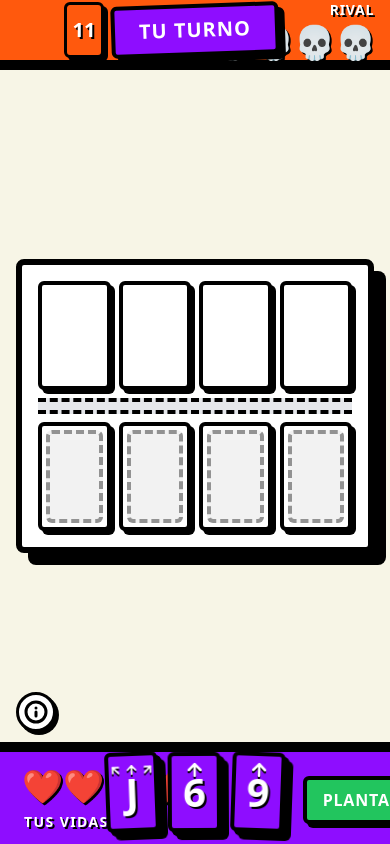
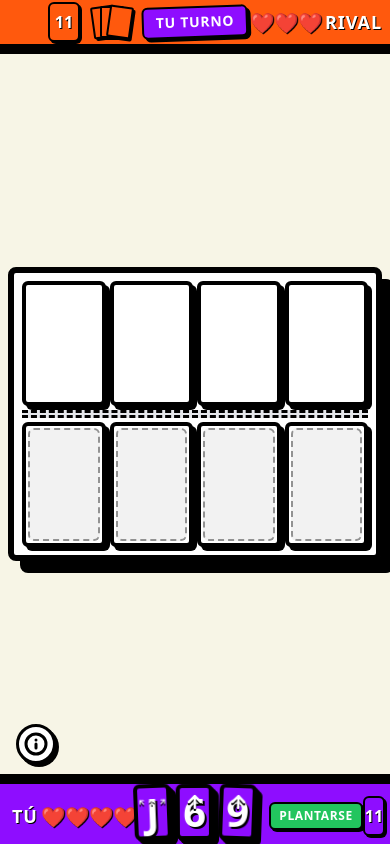
Before and after one commit to antonio10bc-hub/MagicPoker, a Next.js app: page / in a window 390 px wide. Built offline with nearby package versions, Linux system fonts and the light colour scheme.

Commit message:
adaptado a movil

```diff
--- a/app/page.tsx
+++ b/app/page.tsx
@@ -89,15 +89,11 @@ export default function Home() {
 
   // --- MODAL FIN ---
   if (phase === 'end') {
-    // Usamos gameResult para determinar el texto y color
-    // Si gameResult es null (no debería), usamos las vidas como fallback
     const isWin = gameResult === 'win';
     const isDraw = gameResult === 'draw';
 
     let titleText = isDraw ? "¡EMPATE! 🤝" : isWin ? "¡VICTORIA! 🎉" : "💥 FIN DEL JUEGO 💥";
     let subText = isDraw ? "¡Nadie gana esta vez!" : isWin ? "¡Has aplastado a tu rival!" : "Te han hecho puré...";
-
-    // Colores: Win=Morado, Draw=Gris Oscuro, Loss=Naranja
     let titleColorClass = isDraw ? "text-gray-700" : isWin ? "text-[#8e0dff]" : "text-[#ff590d]";
 
     return (
@@ -182,27 +178,31 @@ export default function Home() {
         onClick={() => setShowRules(true)}
         whileHover={{ scale: 1.1, rotate: 5 }}
         whileTap={{ scale: 0.9 }}
-        className="fixed bottom-28 sm:bottom-32 left-4 z-50 w-10 h-10 sm:w-12 sm:h-12 bg-white rounded-full border-[3px] border-black shadow-[3px_3px_0_#000] flex items-center justify-center hover:bg-yellow-100 transition-colors"
+        // Ajustado para móvil: bottom-20 (justo encima de la barra de 16) y en PC bottom-32
+        className="fixed bottom-20 sm:bottom-32 left-4 z-50 w-10 h-10 sm:w-12 sm:h-12 bg-white rounded-full border-[3px] border-black shadow-[3px_3px_0_#000] flex items-center justify-center hover:bg-yellow-100 transition-colors"
       >
         <Info className="w-6 h-6 sm:w-8 sm:h-8 stroke-[3px]" />
       </motion.button>
 
-      {/* 1. HEADER (RIVAL - NARANJA) */}
-      <header className="flex-none h-16 sm:h-20 p-4 flex justify-between items-center relative z-10 border-b-[4px] border-black bg-[#ff590d] shadow-[0_6px_0_#000]">
-        <div className="flex gap-4 items-center relative pl-12 sm:pl-0">
-            <div className="relative w-10 h-14 sm:w-12 sm:h-16 bg-[#ff590d] rounded-md border-[3px] border-black flex items-center justify-center shadow-[4px_4px_0_#000]">
-                <span className="z-10 font-black text-white text-xl drop-shadow-[2px_2px_0_#000]">{opponent.deck.length}</span>
+      {/* 1. HEADER (RIVAL - NARANJA) - Compacto en móvil (h-12) */}
+      <header className="flex-none h-12 sm:h-20 p-2 sm:p-4 flex justify-between items-center relative z-10 border-b-[4px] border-black bg-[#ff590d] shadow-[0_6px_0_#000]">
+        <div className="flex gap-2 sm:gap-4 items-center relative pl-10 sm:pl-0">
+            {/* Mazo Rival (Más pequeño en móvil) */}
+            <div className="relative w-8 h-10 sm:w-12 sm:h-16 bg-[#ff590d] rounded-md border-[2px] sm:border-[3px] border-black flex items-center justify-center shadow-[2px_2px_0_#000] sm:shadow-[4px_4px_0_#000]">
+                <span className="z-10 font-black text-white text-base sm:text-xl drop-shadow-[1px_1px_0_#000] sm:drop-shadow-[2px_2px_0_#000]">{opponent.deck.length}</span>
             </div>
-            <div className="flex -space-x-5 sm:-space-x-7 pl-2">
+            {/* Mano Rival (Escalada en móvil) */}
+            <div className="flex -space-x-4 sm:-space-x-7 pl-1 sm:pl-2">
                 {opponent.hand.map((c, i) => (
-                    <div key={c.id} className="w-8 h-11 sm:w-10 sm:h-14 bg-[#ff590d] rounded-sm border-[3px] border-black shadow-[3px_3px_0_#000] relative pattern-diagonal-lines-sm text-black/30" style={{ zIndex: i, transform: `rotate(${(i - 1) * 8}deg)` }}></div>
+                    <div key={c.id} className="w-6 h-8 sm:w-10 sm:h-14 bg-[#ff590d] rounded-sm border-[2px] sm:border-[3px] border-black shadow-[2px_2px_0_#000] sm:shadow-[3px_3px_0_#000] relative pattern-diagonal-lines-sm text-black/30" style={{ zIndex: i, transform: `rotate(${(i - 1) * 8}deg)` }}></div>
                 ))}
             </div>
         </div>
 
+        {/* Cartel Central (Oculto en móviles muy pequeños si molesta, o escalado) */}
         <div className="absolute left-1/2 -translate-x-1/2 top-1/2 -translate-y-1/2 z-50">
           <div className={clsx(
-            "px-6 py-2 rounded-md text-xl sm:text-2xl font-black tracking-wider transition-all shadow-[6px_6px_0_#000] uppercase border-[4px] border-black whitespace-nowrap relative -rotate-2",
+            "px-3 py-1 sm:px-6 sm:py-2 rounded-md text-sm sm:text-2xl font-black tracking-wider transition-all shadow-[3px_3px_0_#000] sm:shadow-[6px_6px_0_#000] uppercase border-[2px] sm:border-[4px] border-black whitespace-nowrap relative -rotate-2",
             (phase === 'combat' || phase === 'combat-reveal') ? "bg-yellow-400 text-black animate-[wiggle_0.5s_infinite]" :
             turn === 'player' ? "bg-[#8e0dff] text-white" : "bg-white text-[#ff590d]"
           )}>
@@ -210,24 +210,30 @@ export default function Home() {
           </div>
         </div>
 
-        <div className="flex flex-col items-end">
-          <span className="text-sm sm:text-base text-white font-black uppercase tracking-wider mb-1 drop-shadow-[2px_2px_0_#000]">Rival</span>
-          <div className="flex text-3xl sm:text-4xl gap-1 drop-shadow-[2px_2px_0_#000]">
-            {Array(4).fill(0).map((_, i) => (
-              <span key={i} className={i < opponent.lives ? "text-white scale-110" : "text-black/40 grayscale"}>
-                {i < opponent.lives ? '💀' : '☠️'}
-              </span>
-            ))}
-          </div>
+        {/* --- VIDAS RIVAL (Eliminación Izquierda->Derecha) --- */}
+        <div className="flex items-center gap-1 sm:gap-4">
+             {/* Corazones (Pequeños en móvil) */}
+             <div className="flex text-lg sm:text-4xl gap-0.5 sm:gap-1 drop-shadow-[1px_1px_0_#000] sm:drop-shadow-[2px_2px_0_#000]">
+                {Array(4).fill(0).map((_, i) => (
+                // LOGICA INVERTIDA: 💔 a la izquierda
+                <span key={i} className={i < (4 - opponent.lives) ? "text-black/40 grayscale" : "text-white scale-110"}>
+                    {i < (4 - opponent.lives) ? '💔' : '❤️'}
+                </span>
+                ))}
+            </div>
+            {/* Texto RIVAL */}
+            <span className="text-lg sm:text-4xl text-white font-black uppercase tracking-wider drop-shadow-[1px_1px_0_#000] sm:drop-shadow-[2px_2px_0_#000]">
+                RIVAL
+            </span>
         </div>
       </header>
 
       {/* 2. TABLERO CENTRAL */}
-      <section className="flex-1 flex items-center justify-center p-4 overflow-hidden min-h-0 relative py-4 sm:py-8">
+      <section className="flex-1 flex items-center justify-center p-2 sm:p-4 overflow-hidden min-h-0 relative py-2 sm:py-8">
 
-        <div className="w-full max-w-lg bg-white rounded-lg border-[6px] border-black shadow-[12px_12px_0_#000] relative flex flex-col p-4 shrink-0">
+        <div className="w-full max-w-lg bg-white rounded-lg border-[6px] border-black shadow-[12px_12px_0_#000] relative flex flex-col p-2 sm:p-4 shrink-0">
 
-          <div className="flex-1 grid grid-cols-4 gap-2 sm:gap-4 items-center justify-items-center">
+          <div className="flex-1 grid grid-cols-4 gap-1 sm:gap-4 items-center justify-items-center">
             {opponent.board.map((slot) => (
               <div key={`opp-${slot.index}`} className={slotStyle}>
                 <AnimatePresence mode="popLayout">
@@ -253,10 +259,10 @@ export default function Home() {
             ))}
           </div>
 
-          <div className="h-4 w-full my-2 flex justify-center items-center relative border-t-[4px] border-b-[4px] border-black border-dashed bg-gray-200">
+          <div className="h-2 sm:h-4 w-full my-1 sm:my-2 flex justify-center items-center relative border-t-[3px] sm:border-t-[4px] border-b-[3px] sm:border-b-[4px] border-black border-dashed bg-gray-200">
           </div>
 
-          <div className="flex-1 grid grid-cols-4 gap-2 sm:gap-4 items-center justify-items-center">
+          <div className="flex-1 grid grid-cols-4 gap-1 sm:gap-4 items-center justify-items-center">
             {player.board.map((slot) => (
               <div key={`player-${slot.index}`} className={slotStyle}>
                 <AnimatePresence mode="popLayout">
@@ -267,14 +273,14 @@ export default function Home() {
                         key="empty"
                         onClick={() => handleBoardSlotClick(slot.index)}
                         className={clsx(
-                          "absolute inset-0 rounded-md border-[4px] transition-all duration-300 m-1",
+                          "absolute inset-0 rounded-md border-[2px] sm:border-[4px] transition-all duration-300 m-0.5 sm:m-1",
                           emptySlotInteractStyle,
                           !isPlacementPhase && "pointer-events-none opacity-50 border-solid"
                         )}
                       >
                         {selectedCardId && isPlacementPhase && (
                             <div className="absolute inset-0 flex items-center justify-center">
-                                <span className="text-4xl text-[#8e0dff] animate-bounce font-black">+</span>
+                                <span className="text-2xl sm:text-4xl text-[#8e0dff] animate-bounce font-black">+</span>
                             </div>
                         )}
                       </motion.div>
@@ -302,22 +308,26 @@ export default function Home() {
         </div>
       </section>
 
-      {/* 3. FOOTER (JUGADOR) */}
-      <section className="flex-none h-24 sm:h-28 bg-[#8e0dff] border-t-[4px] border-black relative z-20 px-4 grid grid-cols-3 items-center shadow-[0_-6px_0_#000]">
+      {/* 3. FOOTER (JUGADOR) - Compacto en móvil (h-16) */}
+      <section className="flex-none h-16 sm:h-28 bg-[#8e0dff] border-t-[4px] border-black relative z-20 px-2 sm:px-4 grid grid-cols-3 items-center shadow-[0_-6px_0_#000]">
 
-        <div className="flex flex-col items-start justify-center pl-2 sm:pl-4 relative">
-             <div className="flex text-3xl sm:text-4xl gap-1 drop-shadow-[2px_2px_0_#000]">
+        {/* --- VIDAS JUGADOR --- */}
+        <div className="flex items-center gap-1 sm:gap-4 pl-1 sm:pl-4 relative">
+             <span className="text-lg sm:text-4xl text-white font-black uppercase tracking-wider drop-shadow-[1px_1px_0_#000] sm:drop-shadow-[2px_2px_0_#000]">
+                TÚ
+            </span>
+             <div className="flex text-lg sm:text-4xl gap-0.5 sm:gap-1 drop-shadow-[1px_1px_0_#000] sm:drop-shadow-[2px_2px_0_#000]">
                 {Array(4).fill(0).map((_, i) => (
                 <span key={i} className={i < player.lives ? "text-white scale-110" : "text-black/40 grayscale"}>
                     {i < player.lives ? '❤️' : '💔'}
                 </span>
                 ))}
             </div>
-            <span className="text-sm sm:text-base text-white font-black uppercase mt-2 tracking-widest drop-shadow-[2px_2px_0_#000]">Tus Vidas</span>
         </div>
 
-        <div className="flex justify-center items-center h-full pb-4 z-30">
-             <div className="flex justify-center gap-2 h-20 sm:h-24 w-full items-end">
+        {/* MANO (Se ajusta al alto disponible) */}
+        <div className="flex justify-center items-center h-full pb-2 sm:pb-4 z-30">
+             <div className="flex justify-center gap-1 sm:gap-2 h-14 sm:h-24 w-full items-end">
                 <AnimatePresence>
                 {player.hand.map((card) => (
                     <motion.div
@@ -326,7 +336,7 @@ export default function Home() {
                         animate={{ opacity: 1, y: 0, rotate: (Math.random() * 6 - 3) }}
                         exit={{ opacity: 0, y: 50 }}
                         whileHover={{ y: -20, scale: 1.1, rotate: 0, transition: { duration: 0.1 } }}
-                        className="h-full aspect-[2/3] origin-bottom transition-all filter drop-shadow-[4px_4px_0_#000]"
+                        className="h-full aspect-[2/3] origin-bottom transition-all filter drop-shadow-[2px_2px_0_#000] sm:drop-shadow-[4px_4px_0_#000]"
                     >
                         <Card
                             card={card}
@@ -340,8 +350,8 @@ export default function Home() {
              </div>
         </div>
 
-         <div className="flex items-center justify-between pl-4 pr-2">
-            <div className="ml-8">
+         <div className="flex items-center justify-between pl-1 sm:pl-4 pr-1 sm:pr-2">
+            <div className="ml-2 sm:ml-8">
                 <AnimatePresence mode="wait">
                 {canInteract && (
                     <motion.button
@@ -351,7 +361,7 @@ export default function Home() {
                         exit={{ opacity: 0, scale: 0.8 }}
                         onClick={buttonAction}
                         className={clsx(
-                            "px-4 py-2 rounded-md font-black tracking-wider text-base transition-all whitespace-nowrap border-[4px] border-black shadow-[4px_4px_0_#000] active:translate-y-[4px] active:shadow-[2px_2px_0_#000] uppercase",
+                            "px-2 py-1 sm:px-4 sm:py-2 rounded-md font-black tracking-wider text-xs sm:text-base transition-all whitespace-nowrap border-[2px] sm:border-[4px] border-black shadow-[2px_2px_0_#000] sm:shadow-[4px_4px_0_#000] active:translate-y-[2px] sm:active:translate-y-[4px] active:shadow-[1px_1px_0_#000] sm:active:shadow-[2px_2px_0_#000] uppercase",
                             buttonColorClass
                         )}
                     >
@@ -360,8 +370,9 @@ export default function Home() {
                 )}
                 </AnimatePresence>
             </div>
-            <div className="relative w-10 h-14 sm:w-12 sm:h-16 bg-[#8e0dff] rounded-md border-[3px] border-black flex items-center justify-center shadow-[4px_4px_0_#000]">
-                <span className="z-10 font-black text-white text-xl drop-shadow-[2px_2px_0_#000]">{player.deck.length}</span>
+            {/* Mazo Jugador - Fondo Morado */}
+            <div className="relative w-8 h-10 sm:w-12 sm:h-16 bg-[#8e0dff] rounded-md border-[2px] sm:border-[3px] border-black flex items-center justify-center shadow-[2px_2px_0_#000] sm:shadow-[4px_4px_0_#000]">
+                <span className="z-10 font-black text-white text-base sm:text-xl drop-shadow-[1px_1px_0_#000] sm:drop-shadow-[2px_2px_0_#000]">{player.deck.length}</span>
             </div>
          </div>
       </section>
```
